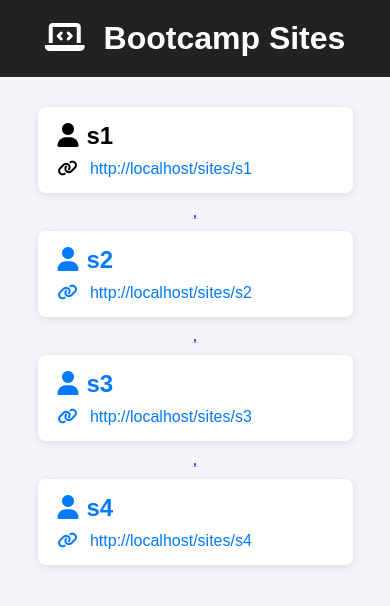
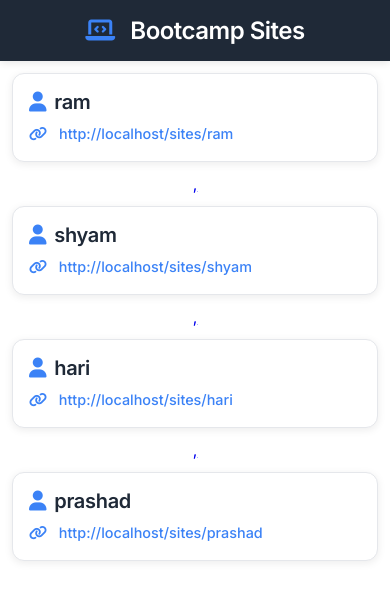
Before and after one commit to David-Rai/Dhulabari-Bootcamp, a plain HTML site: page docs/index.html in a window 390 px wide. Drawn offline with Linux system fonts and the light colour scheme.

Commit message:
Everything done

```diff
--- a/docs/app.js
+++ b/docs/app.js
@@ -1,7 +1,7 @@
 window.addEventListener("DOMContentLoaded",()=>{
     const sites=
 [
-    's1','s2','s3','s4'
+    'ram','shyam','hari','prashad'
 ]
 let main_container=document.querySelector('.main-container')
 console.log(main_container)
--- a/docs/style.css
+++ b/docs/style.css
@@ -1,25 +1,35 @@
-*{
+@import url('https://fonts.googleapis.com/css2?family=Inter:wght@400;500;600;700&display=swap');
+
+* {
     margin: 0;
     padding: 0;
     box-sizing: border-box;
 }
 
 body {
-    font-family: Arial, sans-serif;
-    background-color: #f4f4f9;
-    margin: 0;
-    padding: 0;
+    font-family: 'Inter', -apple-system, BlinkMacSystemFont, 'Segoe UI', sans-serif;
+    background-color: #ffffff;
+    color: #1f2937;
+    min-height: 100vh;
 }
 
 header {
-    background-color: #222;
+    background-color: #1f2937;
     color: #fff;
-    padding: 20px 0;
+    padding: 24px 20px;
     text-align: center;
+    box-shadow: 0 2px 8px rgba(0, 0, 0, 0.1);
+}
+
+header h1 {
+    font-weight: 600;
+    letter-spacing: -0.5px;
+    font-size: clamp(1.5rem, 4vw, 2rem);
 }
 
 header h1 i {
     margin-right: 10px;
+    color: #3b82f6;
 }
 
 main {
@@ -27,37 +37,101 @@ main {
     flex-direction: column;
     align-items: center;
     padding: 20px;
+    gap: 16px;
 }
 
 .site-container {
     background-color: #fff;
-    border-radius: 8px;
-    box-shadow: 0 2px 8px rgba(0,0,0,0.1);
+    border: 1px solid #e5e7eb;
+    border-radius: 12px;
+    box-shadow: 0 2px 8px rgba(0, 0, 0, 0.08);
     width: 90%;
     max-width: 500px;
-    margin: 10px 0;
-    padding: 15px 20px;
+    padding: 24px;
+    transition: transform 0.2s ease, box-shadow 0.2s ease, border-color 0.2s ease;
+}
+
+.site-container:hover {
+    transform: translateY(-2px);
+    box-shadow: 0 4px 12px rgba(59, 130, 246, 0.15);
+    border-color: #3b82f6;
 }
 
 .site-container h2 {
-    margin: 0 0 10px 0;
-    font-size: 1.5em;
+    margin: 0 0 12px 0;
+    font-size: clamp(1.25rem, 3vw, 1.5rem);
+    font-weight: 600;
+    color: #1f2937;
+    letter-spacing: -0.3px;
 }
 
 .site-container p {
     margin: 0;
-    font-size: 1em;
+    font-size: clamp(0.9rem, 2vw, 1rem);
+    color: #4b5563;
+    line-height: 1.6;
 }
 
 .site-container i {
     margin-right: 8px;
+    color: #3b82f6;
 }
 
 .site-container a {
-    color: #007bff;
+    color: #3b82f6;
     text-decoration: none;
+    font-weight: 500;
+    transition: color 0.2s ease;
 }
 
 .site-container a:hover {
+    color: #2563eb;
     text-decoration: underline;
 }
+
+/* Tablet Responsive */
+@media (max-width: 768px) {
+    header {
+        padding: 20px 16px;
+    }
+
+    main {
+        padding: 16px;
+    }
+
+    .site-container {
+        width: 95%;
+        padding: 20px;
+    }
+}
+
+/* Mobile Responsive */
+@media (max-width: 480px) {
+    header {
+        padding: 16px 12px;
+    }
+
+    header h1 {
+        font-size: 1.5rem;
+    }
+
+    main {
+        padding: 12px;
+        gap: 12px;
+    }
+
+    .site-container {
+        width: 100%;
+        padding: 16px;
+        border-radius: 12px;
+    }
+
+    .site-container h2 {
+        font-size: 1.25rem;
+        margin-bottom: 8px;
+    }
+
+    .site-container p {
+        font-size: 0.9rem;
+    }
+}
```
Also changed, not shown: 1 other file.
